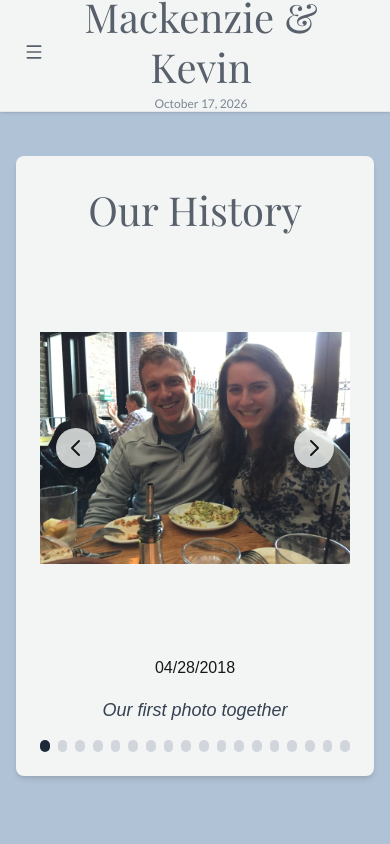
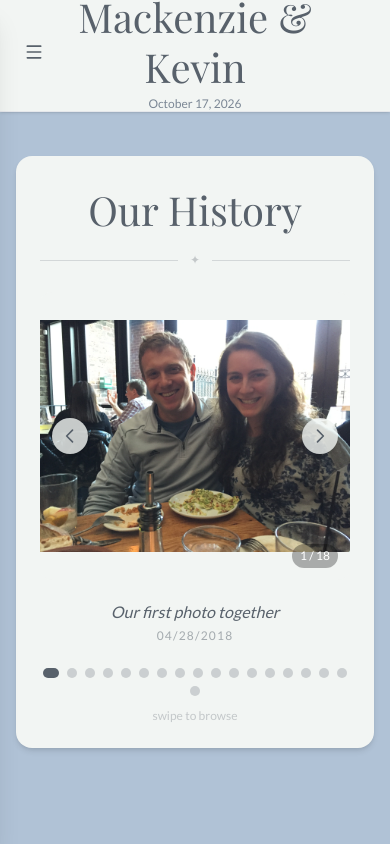
Before and after one commit to megancoden/mackenzie-and-kevin-wedding, a Next.js app: page /photos in a window 390 px wide. Shown: the top 844 px of the page. Built offline with nearby package versions, Linux system fonts and the light colour scheme; a web font is replaced by a local one.

Commit message:
Revamp and make mobile friendly
* add travel page

* update text:

* revamp

* fix errors

```diff
--- a/src/app/components/Header.tsx
+++ b/src/app/components/Header.tsx
@@ -2,9 +2,8 @@
 
 import Link from "next/link";
 import { usePathname } from "next/navigation";
-import { useState } from "react";
-import { Menu, X} from 'lucide-react';
-
+import { useState, useEffect } from "react";
+import { Menu, X } from 'lucide-react';
 
 export default function Header() {
   const pathname = usePathname();
@@ -18,49 +17,50 @@ export default function Header() {
     { href: "/photos", label: "Photos" },
     { href: "/travel", label: "Travel" },
     { href: "/faq", label: "FAQ" },
-    // { href: "/megans-registry", label: "Megan's Registry" },
   ];
 
-  const openMenu = () => {
-    setIsMenuOpen(true);
-  };
+  // Prevent background scroll when drawer is open
+  useEffect(() => {
+    if (isMenuOpen) {
+      document.body.style.overflow = 'hidden';
+    } else {
+      document.body.style.overflow = '';
+    }
+    return () => { document.body.style.overflow = ''; };
+  }, [isMenuOpen]);
 
-  const closeMenu = () => {
-    console.log('closed menu');
+  // Close on route change
+  useEffect(() => {
     setIsMenuOpen(false);
-  };
+  }, [pathname]);
 
   return (
     <>
-  <header className="bg-[#f2f5f3] shadow-sm border-b border-gray-200 fixed top-0 left-0 w-full z-50 h-28 sm:h-32 min-h-[80px] sm:min-h-[96px] pb-2">
+      <header className="bg-[#f2f5f3] shadow-sm border-b border-gray-200 fixed top-0 left-0 w-full z-50 h-28 sm:h-32 pb-2">
         <div className="flex items-center h-full relative">
-            {/* Menu Button - Pinned to Left */}
-            <div className="flex-shrink-0 flex items-center justify-start pl-4 sm:pl-8 h-full">
+
+          {/* Menu Button — pinned left */}
+          <div className="flex-shrink-0 flex items-center justify-start pl-4 sm:pl-8 w-10 sm:w-[108px]">
             {!isMenuOpen ? (
               <button
                 type="button"
-                  onClick={openMenu}
+                onClick={() => setIsMenuOpen(true)}
                 className="p-2 rounded-md text-[var(--wedding-primary-dark)] hover:text-[var(--wedding-secondary)] hover:bg-gray-50 focus:outline-none focus:ring-2 focus:ring-[var(--wedding-primary-dark)] transition-colors"
-                  aria-label="Toggle menu"
-                  title="Menu"
+                aria-label="Open menu"
               >
                 <div className="flex flex-row items-center text-base sm:text-xl gap-1 sm:gap-2">
-                  <Menu className="h-5 w-5 sm:h-6 sm:w-6" textAnchor="end" />
-                  <span className="hidden sm:inline">Menu</span>
+                  <Menu className="h-5 w-5 sm:h-6 sm:w-6" />
+                  <span className="hidden sm:inline casual-font">Menu</span>
                 </div>
               </button>
             ) : (
-                // make a div the same width as the button so the names stay centered
-                <div className="w-10 sm:w-[108px]"></div>
+              <div className="w-10 sm:w-[108px]" />
             )}
           </div>
-            {/* Names - Centered */}
+
+          {/* Names — centered */}
           <div className="flex-1 flex justify-center items-center h-full">
-              <Link
-                href="/"
-                className="block text-center"
-                onClick={closeMenu}
-              >
+            <Link href="/" className="block text-center" onClick={() => setIsMenuOpen(false)}>
               <h1 className="header-title text-xl sm:text-3xl md:text-4xl lg:text-5xl leading-tight hover:!text-[var(--wedding-primary-dark)] transition-colors">
                 Mackenzie & Kevin
               </h1>
@@ -69,38 +69,51 @@ export default function Header() {
               </p>
             </Link>
           </div>
-            {/* Spacer - Pinned to Right */}
-            <div className="w-10 sm:w-[108px]"></div>
+
+          {/* Right spacer — mirrors left button width */}
+          <div className="w-10 sm:w-[108px]" />
         </div>
       </header>
 
-      {/* Sidebar - Slides in from Left */}
+      {/* Backdrop overlay */}
       {isMenuOpen && (
-        <div className={`fixed top-20 sm:top-24 left-0 h-[calc(100vh-80px)] sm:h-[calc(100vh-96px)] w-80 bg-[#f2f5f3] transform transition-transform duration-300 ease-in-out z-50 overflow-y-auto`}>
-          <div className="p-6">
-            {/* Close button */}
-            <div className="flex justify-between items-center mb-8">
-              <h2 className="fancy-font text-2xl text-gray-800">Menu</h2>
+        <div
+          className="fixed inset-0 bg-black/30 z-40 transition-opacity duration-300"
+          onClick={() => setIsMenuOpen(false)}
+          aria-hidden="true"
+        />
+      )}
+
+      {/* Slide-out drawer */}
+      <div
+        className={`fixed top-0 left-0 h-full w-72 sm:w-80 bg-[#f2f5f3] z-50 shadow-xl
+          transform transition-transform duration-300 ease-in-out
+          ${isMenuOpen ? 'translate-x-0' : '-translate-x-full'}`}
+      >
+        {/* Drawer header */}
+        <div className="flex justify-between items-center px-6 h-28 sm:h-32 border-b border-gray-200">
+          <h2 className="casual-font text-xl text-[var(--wedding-secondary-dark)]">Menu</h2>
           <button
-                onClick={closeMenu}
-                className="p-2 rounded-md text-wedding-secondary-dark hover:!text-[var(--wedding-primary-dark)] hover:bg-gray-50 focus:outline-none focus:ring-2 focus:ring-[var(--wedding-primary-dark)]"
+            onClick={() => setIsMenuOpen(false)}
+            className="p-2 rounded-md text-[var(--wedding-secondary-dark)] hover:text-[var(--wedding-primary-dark)] hover:bg-gray-50 focus:outline-none focus:ring-2 focus:ring-[var(--wedding-primary-dark)] transition-colors"
             aria-label="Close menu"
           >
             <X className="h-6 w-6" />
           </button>
         </div>
 
-            {/* Navigation Links */}
-            <nav className="space-y-4">
+        {/* Scrollable nav + pinned footer */}
+        <div className="flex flex-col" style={{ height: 'calc(100% - 7rem)' }}>
+          <nav className="flex-1 overflow-y-auto p-6 space-y-1">
             {navItems.map((item) => (
               <Link
                 key={item.href}
                 href={item.href}
-                  onClick={closeMenu}
+                onClick={() => setIsMenuOpen(false)}
                 className={`block px-4 py-3 rounded-lg casual-font text-lg transition-colors ${
                   pathname === item.href
-                      ? "text-wedding-primary-dark bg-wedding-primary-light border-l-4 border-wedding-primary"
-                      : "text-wedding-secondary-dark hover:!text-[var(--wedding-primary-dark)] hover:bg-gray-50"
+                    ? "text-[var(--wedding-primary-dark)] bg-white border-l-4 border-[var(--wedding-primary-dark)]"
+                    : "text-[var(--wedding-secondary-dark)] hover:text-[var(--wedding-primary-dark)] hover:bg-white/70"
                 }`}
               >
                 {item.label}
@@ -108,17 +121,14 @@ export default function Header() {
             ))}
           </nav>
 
-            {/* Optional: Wedding Date or Additional Info */}
-            <div className="mt-12 pt-8 border-t border-gray-200">
-              <div className="text-center">
-                <p className="fancy-font text-xl text-wedding-secondary-dark mb-2">Save the Date</p>
-                <p className="casual-font text-wedding-secondary">October 17, 2026</p>
-                <p className="casual-font text-sm text-wedding-secondary mt-1">West Bloomfield, Michigan</p>
+          {/* Pinned footer */}
+          <div className="flex-shrink-0 p-6 border-t border-gray-200 text-center">
+            <p className="header-title text-lg text-[var(--wedding-secondary-dark)] mb-1">Save the Date</p>
+            <p className="casual-font text-sm text-[var(--wedding-secondary-dark)]/70">October 17, 2026</p>
+            <p className="casual-font text-xs text-[var(--wedding-secondary-dark)]/50 mt-0.5">West Bloomfield, Michigan</p>
           </div>
         </div>
       </div>
-        </div>
-      )}
     </>
   );
 }
--- a/src/app/components/PhotoCarousel.tsx
+++ b/src/app/components/PhotoCarousel.tsx
@@ -1,145 +1,81 @@
 'use client';
 
-import { useState } from 'react';
+import { useState, useRef } from 'react';
 import Image from 'next/image';
 
 export default function PhotoCarousel() {
   const [currentIndex, setCurrentIndex] = useState(0);
+  const touchStartX = useRef<number | null>(null);
+  const touchEndX = useRef<number | null>(null);
+  const MIN_SWIPE = 50;
 
-  // Replace these with your actual photo paths and captions
   const photos = [
-    {
-      src: '/images/2018-04-28.JPG',
-      alt: 'Photo 1',
-      caption: 'Our first photo together',
-      date: '04/28/2018'
-    },
-    {
-      src: '/images/2019-05-13.JPG',
-      alt: 'Photo 2',
-      caption: 'Mastering some culinary skills in Chicago',
-      date: '05/13/2019'
-    },
-    {
-      src: '/images/2020-07-09.JPG',
-      alt: 'Photo 3',
-      caption: 'Mountain biking in Glacier National Park',
-      date: '07/09/2020'
-    },
-    {
-      src: '/images/2020-07-15.JPG',
-      alt: 'Photo 4',
-      caption: 'Big Sky adventures',
-      date: '07/15/2020'
-    },
-    {
-      src: '/images/2021-03-14.JPG',
-      alt: 'Photo 5',
-      caption: 'We love New Haven style pizza',
-      date: '03/14/2021'
-    },
-    {
-      src: '/images/2021-05-15.JPEG',
-      alt: 'Photo 6',
-      caption: 'Enjoying Connecticut\'s natural beauty',
-      date: '05/15/2021'
-    },
-    {
-      src: '/images/2021-07-23.JPEG',
-      alt: 'Photo 7',
-      caption: 'Exploring the Biltmore Estate',
-      date: '07/23/2021'
-    },
-    {
-      src: '/images/2022-09-26.JPG',
-      alt: 'Photo 8',
-      caption: 'Scenic views on the Inca Trail',
-      date: '09/26/2022'
-    },
-    {
-      src: '/images/2024-02-17.JPEG',
-      alt: 'Photo 10',
-      caption: 'Roger\'s first family hike',
-      date: '02/17/2024'
-    },
-    {
-      src: '/images/2024-12-21.JPEG',
-      alt: 'Photo 11',
-      caption: 'Kevin enlisted some help from Roger with the proposal',
-      date: '12/21/2024'
-    },
-    {
-      src: '/images/2024-12-21-2.JPEG',
-      alt: 'Photo 12',
-      caption: 'Celebrating our engagement with Roger',
-      date: '12/21/2024'
-    },
-    {
-      src: '/images/IMG_0473.JPG',
-      alt: 'Photo 14',
-      caption: 'Enjoying our engagement',
-      date: '08/18/2025'
-    },
-    {
-      src: '/images/IMG_0503.JPG',
-      alt: 'Photo 15',
-      caption: 'Enjoying our engagement',
-      date: '08/18/2025'
-    },
-    {
-      src: '/images/IMG_0512.JPG',
-      alt: 'Photo 16',
-      caption: 'Enjoying our engagement',
-      date: '08/18/2025'
-    },
-    {
-      src: '/images/IMG_0530.JPG',
-      alt: 'Photo 17',
-      caption: 'Enjoying our engagement',
-      date: '08/18/2025'
-    },
-    {
-      src: '/images/IMG_0514.JPG',
-      alt: 'Photo 18',
-      caption: 'Enjoying our engagement',
-      date: '08/18/2025'
-    },
-    {
-      src: '/images/IMG_0562.JPG',
-      alt: 'Photo 19',
-      caption: 'Enjoying our engagement',
-      date: '08/18/2025'
-    },
-    {
-      src: '/images/IMG_1195.jpeg',
-      alt: 'Photo 20',
-      caption: 'Enjoying our engagement',
-      date: '08/18/2025'
-    },
+    { src: '/images/2018-04-28.JPG', alt: 'Photo 1', caption: 'Our first photo together', date: '04/28/2018' },
+    { src: '/images/2019-05-13.JPG', alt: 'Photo 2', caption: 'Mastering some culinary skills in Chicago', date: '05/13/2019' },
+    { src: '/images/2020-07-09.JPG', alt: 'Photo 3', caption: 'Mountain biking in Glacier National Park', date: '07/09/2020' },
+    { src: '/images/2020-07-15.JPG', alt: 'Photo 4', caption: 'Big Sky adventures', date: '07/15/2020' },
+    { src: '/images/2021-03-14.JPG', alt: 'Photo 5', caption: 'We love New Haven style pizza', date: '03/14/2021' },
+    { src: '/images/2021-05-15.JPEG', alt: 'Photo 6', caption: "Enjoying Connecticut's natural beauty", date: '05/15/2021' },
+    { src: '/images/2021-07-23.JPEG', alt: 'Photo 7', caption: 'Exploring the Biltmore Estate', date: '07/23/2021' },
+    { src: '/images/2022-09-26.JPG', alt: 'Photo 8', caption: 'Scenic views on the Inca Trail', date: '09/26/2022' },
+    { src: '/images/2024-02-17.JPEG', alt: 'Photo 9', caption: "Roger's first family hike", date: '02/17/2024' },
+    { src: '/images/2024-12-21.JPEG', alt: 'Photo 10', caption: 'Kevin enlisted some help from Roger with the proposal', date: '12/21/2024' },
+    { src: '/images/2024-12-21-2.JPEG', alt: 'Photo 11', caption: 'Celebrating our engagement with Roger', date: '12/21/2024' },
+    { src: '/images/IMG_0473.JPG', alt: 'Photo 12', caption: 'Enjoying our engagement', date: '08/18/2025' },
+    { src: '/images/IMG_0503.JPG', alt: 'Photo 13', caption: 'Enjoying our engagement', date: '08/18/2025' },
+    { src: '/images/IMG_0512.JPG', alt: 'Photo 14', caption: 'Enjoying our engagement', date: '08/18/2025' },
+    { src: '/images/IMG_0530.JPG', alt: 'Photo 15', caption: 'Enjoying our engagement', date: '08/18/2025' },
+    { src: '/images/IMG_0514.JPG', alt: 'Photo 16', caption: 'Enjoying our engagement', date: '08/18/2025' },
+    { src: '/images/IMG_0562.JPG', alt: 'Photo 17', caption: 'Enjoying our engagement', date: '08/18/2025' },
+    { src: '/images/IMG_1195.jpeg', alt: 'Photo 18', caption: 'Enjoying our engagement', date: '08/18/2025' },
   ];
 
-  const goToPrevious = () => {
-    setCurrentIndex((prevIndex) =>
-      prevIndex === 0 ? photos.length - 1 : prevIndex - 1
-    );
+  const goToPrevious = () =>
+    setCurrentIndex((i) => (i === 0 ? photos.length - 1 : i - 1));
+
+  const goToNext = () =>
+    setCurrentIndex((i) => (i === photos.length - 1 ? 0 : i + 1));
+
+  // Touch swipe handlers
+  const onTouchStart = (e: React.TouchEvent) => {
+    touchStartX.current = e.touches[0].clientX;
+    touchEndX.current = null;
   };
 
-  const goToNext = () => {
-    setCurrentIndex((prevIndex) =>
-      prevIndex === photos.length - 1 ? 0 : prevIndex + 1
-    );
+  const onTouchMove = (e: React.TouchEvent) => {
+    touchEndX.current = e.touches[0].clientX;
   };
 
-  const goToSlide = (index: number) => {
-    setCurrentIndex(index);
+  const onTouchEnd = () => {
+    if (touchStartX.current === null || touchEndX.current === null) return;
+    const delta = touchStartX.current - touchEndX.current;
+    if (Math.abs(delta) >= MIN_SWIPE) {
+      delta > 0 ? goToNext() : goToPrevious();
+    }
+    touchStartX.current = null;
+    touchEndX.current = null;
   };
 
   return (
-    <div className="w-full mx-auto bg-[#f2f5f3] rounded-lg shadow-md p-6 my-8">
-      <h2 className="header-title mb-4 flex justify-center">Our History</h2>
+    <div className="w-full bg-[#f2f5f3] rounded-2xl shadow-md p-6 sm:p-8 my-8">
 
-      <div className="relative">
-        <div className="relative h-96 overflow-hidden rounded-lg">
+      {/* Header */}
+      <div className="text-center mb-6">
+        <h2 className="header-title">Our History</h2>
+        <div className="flex items-center gap-3 mt-3 mx-auto max-w-xs">
+          <div className="flex-1 h-px bg-[var(--wedding-secondary-dark)]/20" />
+          <span className="text-[var(--wedding-secondary-dark)]/30 text-xs">✦</span>
+          <div className="flex-1 h-px bg-[var(--wedding-secondary-dark)]/20" />
+        </div>
+      </div>
+
+      {/* Image area */}
+      <div
+        className="relative h-72 sm:h-96 rounded-xl overflow-hidden bg-[#f2f5f3] select-none"
+        onTouchStart={onTouchStart}
+        onTouchMove={onTouchMove}
+        onTouchEnd={onTouchEnd}
+      >
         {photos.map((photo, index) => (
           <div
             key={index}
@@ -152,77 +88,69 @@ export default function PhotoCarousel() {
               alt={photo.alt}
               fill
               className="object-contain"
-                priority={index < 3} // Prioritize first 3 images
+              priority={index < 3}
             />
           </div>
         ))}
 
-
-
-
+        {/* Prev button */}
         <button
           onClick={goToPrevious}
-            className="absolute left-4 top-1/2 -translate-y-1/2 bg-[#f2f5f3]/80 hover:bg-[#f2f5f3] p-2 rounded-full shadow-lg transition z-10"
+          className="absolute left-3 top-1/2 -translate-y-1/2 bg-[#f2f5f3]/80 hover:bg-[#f2f5f3] p-2 rounded-full shadow-md transition z-10"
           aria-label="Previous photo"
         >
-            <svg className="w-6 h-6" fill="none" stroke="currentColor" viewBox="0 0 24 24">
+          <svg className="w-5 h-5 text-[var(--wedding-secondary-dark)]" fill="none" stroke="currentColor" viewBox="0 0 24 24">
             <path strokeLinecap="round" strokeLinejoin="round" strokeWidth={2} d="M15 19l-7-7 7-7" />
           </svg>
         </button>
 
+        {/* Next button */}
         <button
           onClick={goToNext}
-            className="absolute right-4 top-1/2 -translate-y-1/2 bg-[#f2f5f3]/80 hover:bg-[#f2f5f3] p-2 rounded-full shadow-lg transition z-10"
+          className="absolute right-3 top-1/2 -translate-y-1/2 bg-[#f2f5f3]/80 hover:bg-[#f2f5f3] p-2 rounded-full shadow-md transition z-10"
           aria-label="Next photo"
         >
-            <svg className="w-6 h-6" fill="none" stroke="currentColor" viewBox="0 0 24 24">
+          <svg className="w-5 h-5 text-[var(--wedding-secondary-dark)]" fill="none" stroke="currentColor" viewBox="0 0 24 24">
             <path strokeLinecap="round" strokeLinejoin="round" strokeWidth={2} d="M9 5l7 7-7 7" />
           </svg>
         </button>
+
+        {/* Counter badge */}
+        <div className="absolute bottom-3 right-3 bg-black/30 text-white casual-font text-xs px-2 py-1 rounded-full z-10">
+          {currentIndex + 1} / {photos.length}
+        </div>
       </div>
 
-        {/* Date overlay - inside each image container */}
-        <div className="text-center mt-4 mb-4">
+      {/* Caption & date */}
+      <div className="text-center mt-5 space-y-1 min-h-[3rem]">
+        <p className="casual-font italic text-[var(--wedding-secondary-dark)] text-base sm:text-lg">
+          {photos[currentIndex].caption}
+        </p>
+        <p className="casual-font text-xs text-[var(--wedding-secondary-dark)]/50 tracking-widest">
           {photos[currentIndex].date}
-        </div>
-
-        {/* Caption */}
-        <div className="text-center mt-4 mb-4">
-          <p className="text-lg text-gray-700 italic">
-            {photos[currentIndex].caption}
         </p>
       </div>
 
-        {/* Dots Navigation */}
-        <div className="flex justify-center gap-2">
+      {/* Dot navigation */}
+      <div className="flex justify-center flex-wrap gap-2 mt-5">
         {photos.map((_, index) => (
           <button
             key={index}
-              onClick={() => goToSlide(index)}
-              className={`w-3 h-3 rounded-full transition ${
+            onClick={() => setCurrentIndex(index)}
+            className={`rounded-full transition-all duration-200 ${
               index === currentIndex
-                  ? 'bg-gray-800'
-                  : 'bg-gray-300 hover:bg-gray-400'
+                ? 'w-4 h-2.5 bg-[var(--wedding-secondary-dark)]'
+                : 'w-2.5 h-2.5 bg-[var(--wedding-secondary-dark)]/25 hover:bg-[var(--wedding-secondary-dark)]/50'
             }`}
             aria-label={`Go to photo ${index + 1}`}
           />
         ))}
       </div>
-      </div>
-      {/* <div className="hidden">
-  <Image
-    src={photos[(currentIndex + 1) % photos.length].src}
-    alt="preload next"
-    width={800}
-    height={600}
-  />
-  <Image
-    src={photos[(currentIndex - 1 + photos.length) % photos.length].src}
-    alt="preload previous"
-    width={800}
-    height={600}
-  />
-</div> */}
+
+      {/* Mobile swipe hint */}
+      <p className="text-center casual-font text-xs text-[var(--wedding-secondary-dark)]/30 mt-3 sm:hidden">
+        swipe to browse
+      </p>
     </div>
   );
 }
```
Also changed, not shown: src/app/eventInfo/page.tsx (+36 -27 lines), src/app/faq/page.tsx (+60 -55 lines), src/app/page.tsx (+40 -29 lines), src/app/travel/page.tsx (+17 -7 lines). Lines whose indentation alone changed are shown as unchanged.
